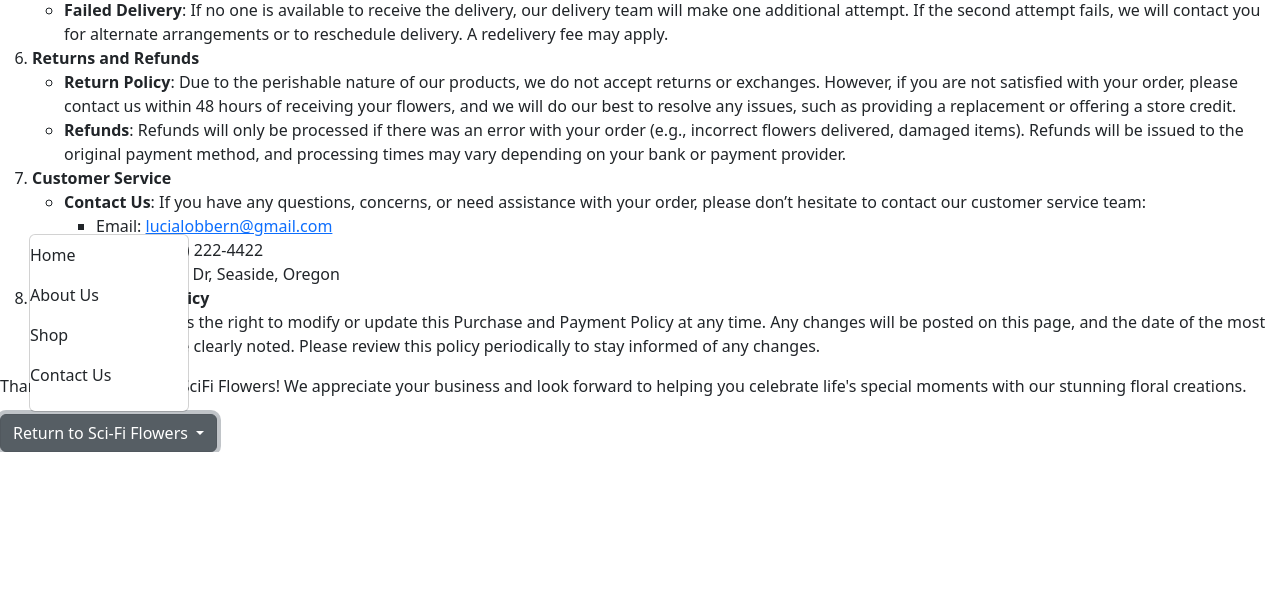
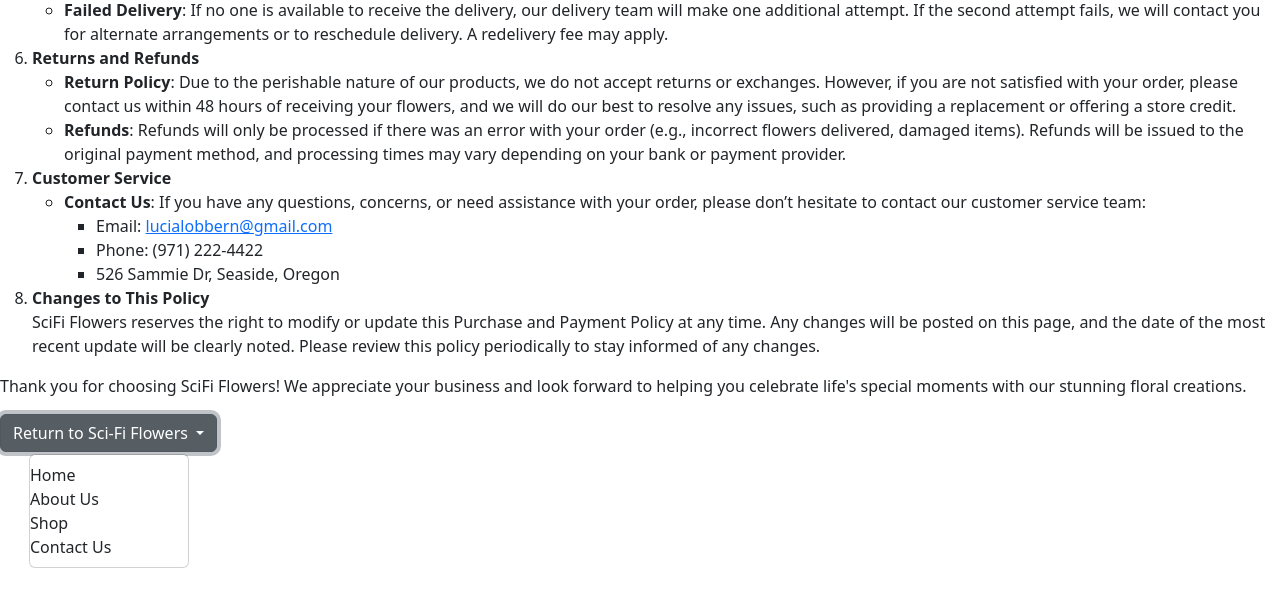
Before and after one commit to ariana-crowell/SciFi_Flowers, a PHP site: page /purchaseandpaymentpolicy.html in a window 1280 px wide, after a click on "Return to Sci-Fi Flowers". Shown: the part 938-1534 px from the top of the page. Before the commit the page ends 1390 px from the top, so only its background shows below. Run offline with PHP 8.4, Linux system fonts and the light colour scheme.

Commit message:
p and p dropdown

```diff
--- a/aboutus.php
+++ b/aboutus.php
@@ -60,7 +60,7 @@
                             <li><p>Loves to travel and discover exotic plants</p></li>
                             <li><p>Head of Sci-Fi Flowers Labatory</p></li>
                           </ul></p>
-                    <a href="#" class="btn btn-dark">Contact Us!</a>
+                    <a href="contact.php" class="btn btn-dark">Contact Us!</a>
                     </div>
                 </div>
             </div>
@@ -76,7 +76,7 @@
                             <li><p>Founded Sci-Fi Flowers in 2024</p></li>
                             <li><p>Head of Products and Consultation</p></li>
                           </ul></p>
-                    <a href="#" class="btn btn-dark">Contact Us!</a>
+                    <a href="contact.php" class="btn btn-dark">Contact Us!</a>
                     </div>
                 </div>
             </div>
@@ -92,7 +92,7 @@
                             <li><p>Joined Sci-Fi Flowers with Dr. Hydrangea</p></li>
                             <li><p>Head of Plant Quality</p></li>
                           </ul></p>
-                    <a href="#" class="btn btn-dark">Contact Us!</a>
+                    <a href="contact.php" class="btn btn-dark">Contact Us!</a>
                     </div>
                 </div>
             </div>
--- a/purchaseandpaymentpolicy.html
+++ b/purchaseandpaymentpolicy.html
@@ -67,21 +67,30 @@
     </ol>
     Thank you for choosing SciFi Flowers! We appreciate your business and look forward to helping you celebrate life's special moments with our stunning floral creations.
     </p>
+
     <div class="dropdown-center">
       <button class="btn btn-secondary dropdown-toggle" type="button" data-bs-toggle="dropdown" aria-expanded="false">
         Return to Sci-Fi Flowers
       </button>
       <ul class="dropdown-menu">
-            <li><a class="nav-link active" aria-current="page" href="index.php"><p>Home</p></a>
+          <li><a class="nav-link active" aria-current="page" href="index.php">Home</a>
           </li>
-            <li><a class="nav-link active" aria-current="page" href="aboutus.php"><p>About Us</p></a>
+          <li><a class="nav-link active" aria-current="page" href="aboutus.php">About Us</a>
           </li>
-            <li><a class="nav-link active" aria-current="page" href="shop.php"><p>Shop</p></a>
+          <li><a class="nav-link active" aria-current="page" href="shop.php">Shop</a>
           </li>
-            <li><a class="nav-link active" aria-current="page" href="contact.php"><p>Contact Us</p></a>
+          <li><a class="nav-link active" aria-current="page" href="contact.php">Contact Us</a>
           </li>
       </ul>
     </div>
+    <br>
+    <br>
+    <br>
+    <br>
+    <br>
+    <br>
+
+
 
     <script src="https://cdn.jsdelivr.net/npm/bootstrap@5.3.3/dist/js/bootstrap.bundle.min.js" integrity="sha384-YvpcrYf0tY3lHB60NNkmXc5s9fDVZLESaAA55NDzOxhy9GkcIdslK1eN7N6jIeHz" crossorigin="anonymous"></script>
   </body>
```
Lines whose indentation alone changed are shown as unchanged.
